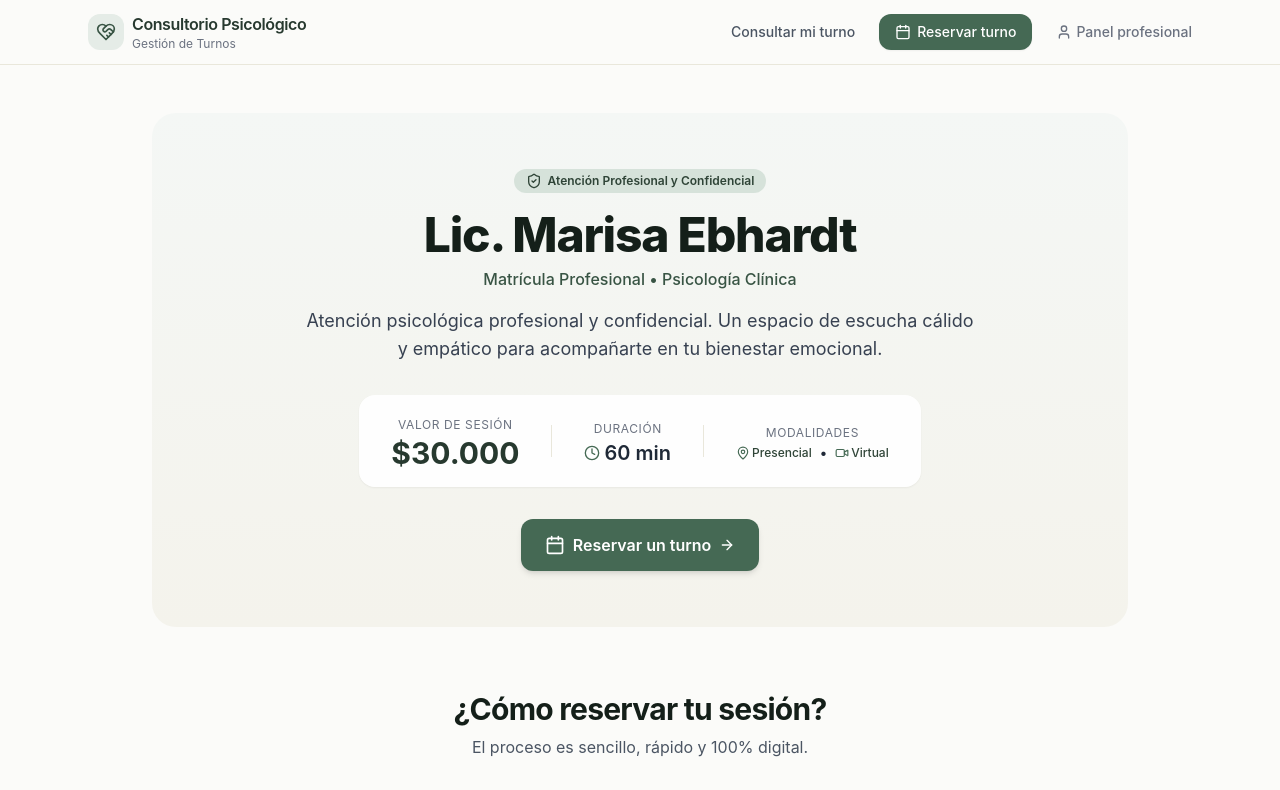
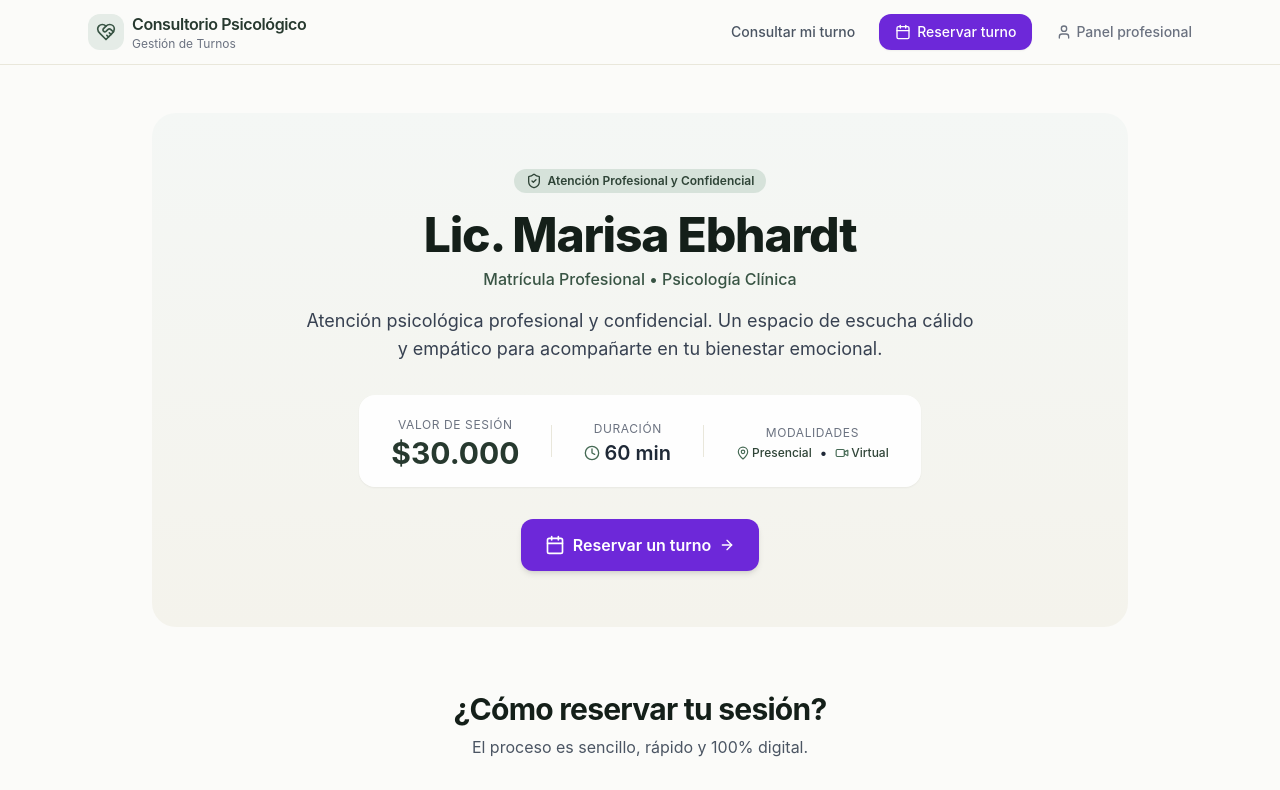
Before and after one commit to LautaroAlderete68/turnos-psicologia, a Next.js app: page / in a window 1280 px wide. Shown: the top 790 px of the page. Built offline with nearby package versions, Linux system fonts and the light colour scheme; no server answers; the database is empty.

Commit message:
style: aplicar violeta profesional a botones de reserva

```diff
--- a/src/app/layout.tsx
+++ b/src/app/layout.tsx
@@ -40,7 +40,7 @@ export default function RootLayout({
               </Link>
               <Link
                 href="/reservar"
-                className="flex items-center gap-1.5 rounded-xl bg-sage-600 px-4 py-2 text-sm font-medium text-white shadow-sm transition hover:bg-sage-700 active:scale-95"
+                className="flex items-center gap-1.5 rounded-xl bg-violet-700 px-4 py-2 text-sm font-medium text-white shadow-sm transition hover:bg-violet-800 active:scale-95"
               >
                 <Calendar className="h-4 w-4" />
                 <span>Reservar turno</span>
--- a/src/app/page.tsx
+++ b/src/app/page.tsx
@@ -108,7 +108,7 @@ export default async function HomePage() {
           <div className="mt-8 flex flex-col items-center justify-center gap-3 sm:flex-row">
             <Link
               href="/reservar"
-              className="flex w-full items-center justify-center gap-2 rounded-xl bg-sage-600 px-6 py-3.5 text-base font-semibold text-white shadow-md transition hover:bg-sage-700 hover:shadow-lg active:scale-98 sm:w-auto"
+              className="flex w-full items-center justify-center gap-2 rounded-xl bg-violet-700 px-6 py-3.5 text-base font-semibold text-white shadow-md transition hover:bg-violet-800 hover:shadow-lg active:scale-98 sm:w-auto"
             >
               <Calendar className="h-5 w-5" />
               <span>Reservar un turno</span>
--- a/src/app/reservar/page.tsx
+++ b/src/app/reservar/page.tsx
@@ -505,7 +505,7 @@ export default function ReservarPage() {
               disabled={!canProceedStep1}
               className={`flex items-center gap-2 rounded-xl px-6 py-3 text-sm font-semibold text-white shadow-sm transition ${
                 canProceedStep1
-                  ? "bg-sage-600 hover:bg-sage-700 active:scale-95"
+                  ? "bg-violet-700 hover:bg-violet-800 active:scale-95"
                   : "bg-gray-300 cursor-not-allowed"
               }`}
             >
@@ -626,7 +626,7 @@ export default function ReservarPage() {
             <button
               type="submit"
               disabled={submitting}
-              className="flex items-center gap-2 rounded-xl bg-sage-600 px-6 py-2.5 text-sm font-semibold text-white shadow-sm hover:bg-sage-700 active:scale-95 disabled:bg-gray-400"
+              className="flex items-center gap-2 rounded-xl bg-violet-700 px-6 py-2.5 text-sm font-semibold text-white shadow-sm hover:bg-violet-800 active:scale-95 disabled:bg-gray-400"
             >
               {submitting ? (
                 <>
@@ -694,7 +694,7 @@ export default function ReservarPage() {
           <div className="mt-8 flex flex-col items-center justify-center gap-3 sm:flex-row">
             <button
               onClick={() => router.push(`/turno/${bookingResult.token}`)}
-              className="flex w-full items-center justify-center gap-2 rounded-xl bg-sage-600 px-6 py-3.5 text-base font-semibold text-white shadow-md hover:bg-sage-700 sm:w-auto"
+              className="flex w-full items-center justify-center gap-2 rounded-xl bg-violet-700 px-6 py-3.5 text-base font-semibold text-white shadow-md hover:bg-violet-800 sm:w-auto"
             >
               <CreditCard className="h-5 w-5" />
               <span>Ver mi turno y adjuntar comprobante</span>
--- a/src/app/turno/[token]/page.tsx
+++ b/src/app/turno/[token]/page.tsx
@@ -25,7 +25,7 @@ export default async function TurnoPage({
           </p>
           <a
             href="/reservar"
-            className="mt-6 inline-block rounded-xl bg-sage-600 px-5 py-2.5 text-sm font-semibold text-white shadow-sm hover:bg-sage-700"
+            className="mt-6 inline-block rounded-xl bg-violet-700 px-5 py-2.5 text-sm font-semibold text-white shadow-sm hover:bg-violet-800"
           >
             Solicitar un nuevo turno
           </a>
```
